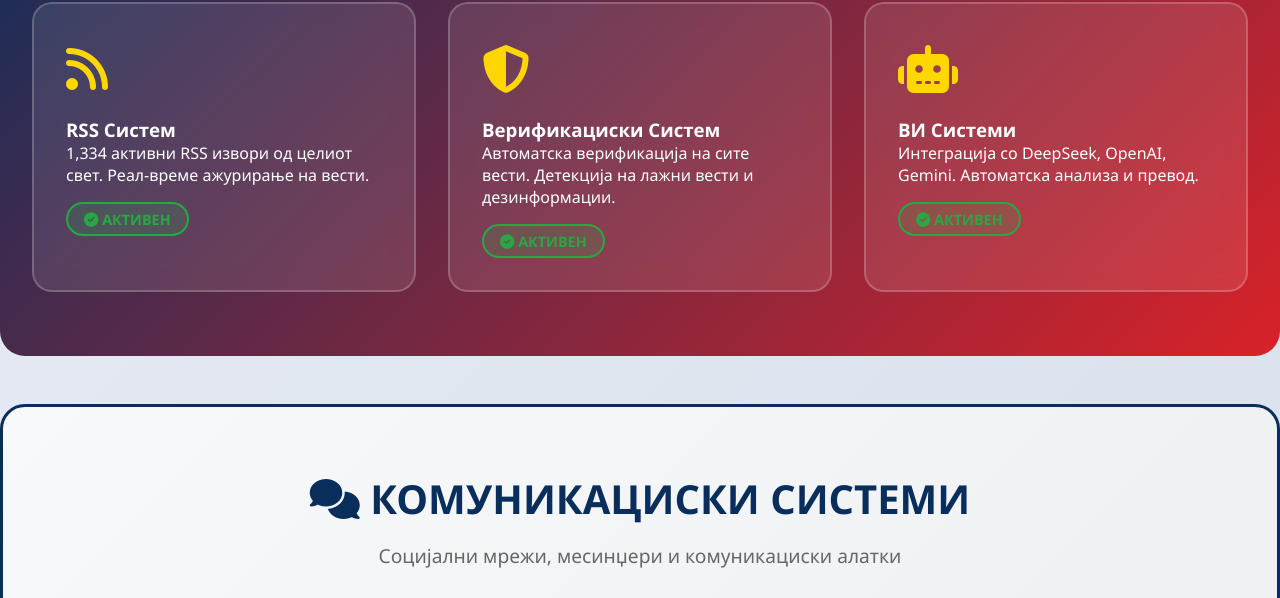
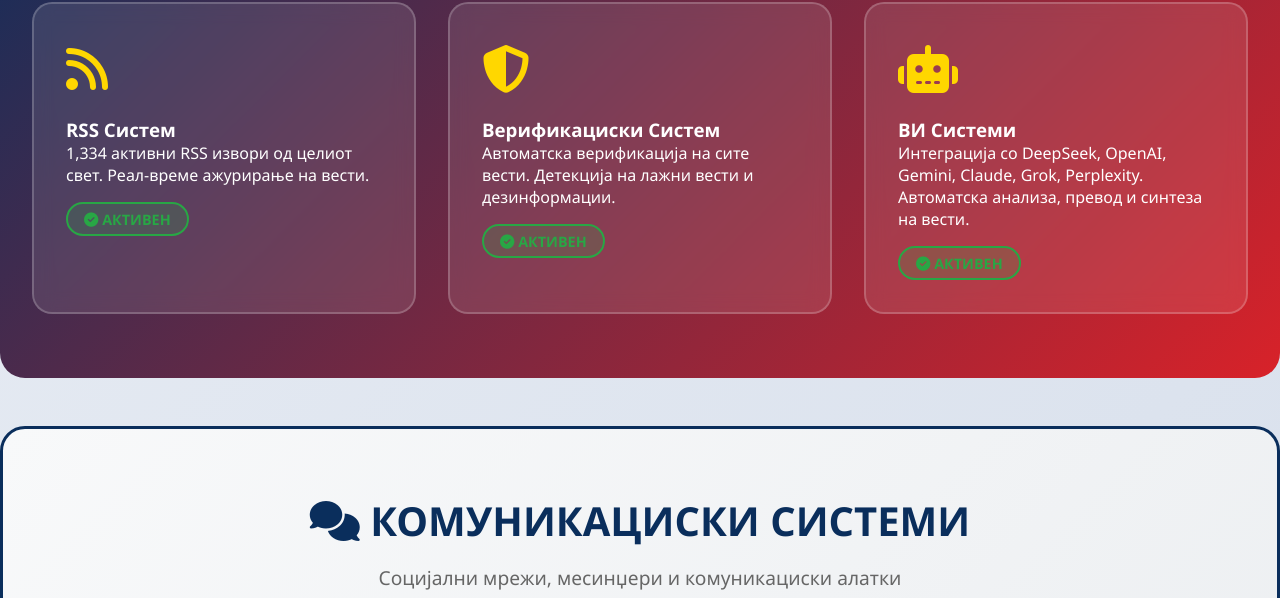
Before and after one commit to makedonworldnews-cmyk/makedonworldnews-extraplanetary, a plain HTML site: page index.html in a window 1280 px wide. Shown: the part 2536-3134 px from the top of the page. Drawn offline with Linux system fonts and the light colour scheme.

Commit message:
Update system card description with new integrations

```diff
--- a/index.html
+++ b/index.html
@@ -745,7 +745,7 @@
                 <div class="system-card">
                     <div class="system-icon"><i class="fas fa-robot"></i></div>
                     <h3>ВИ Системи</h3>
-                    <p>Интеграција со DeepSeek, OpenAI, Gemini. Автоматска анализа и превод.</p>
+                    <p>Интеграција со DeepSeek, OpenAI, Gemini, Claude, Grok, Perplexity. Автоматска анализа, превод и синтеза на вести.</p>
                     <div class="system-status">
                         <i class="fas fa-check-circle"></i> АКТИВЕН
                     </div>
```
